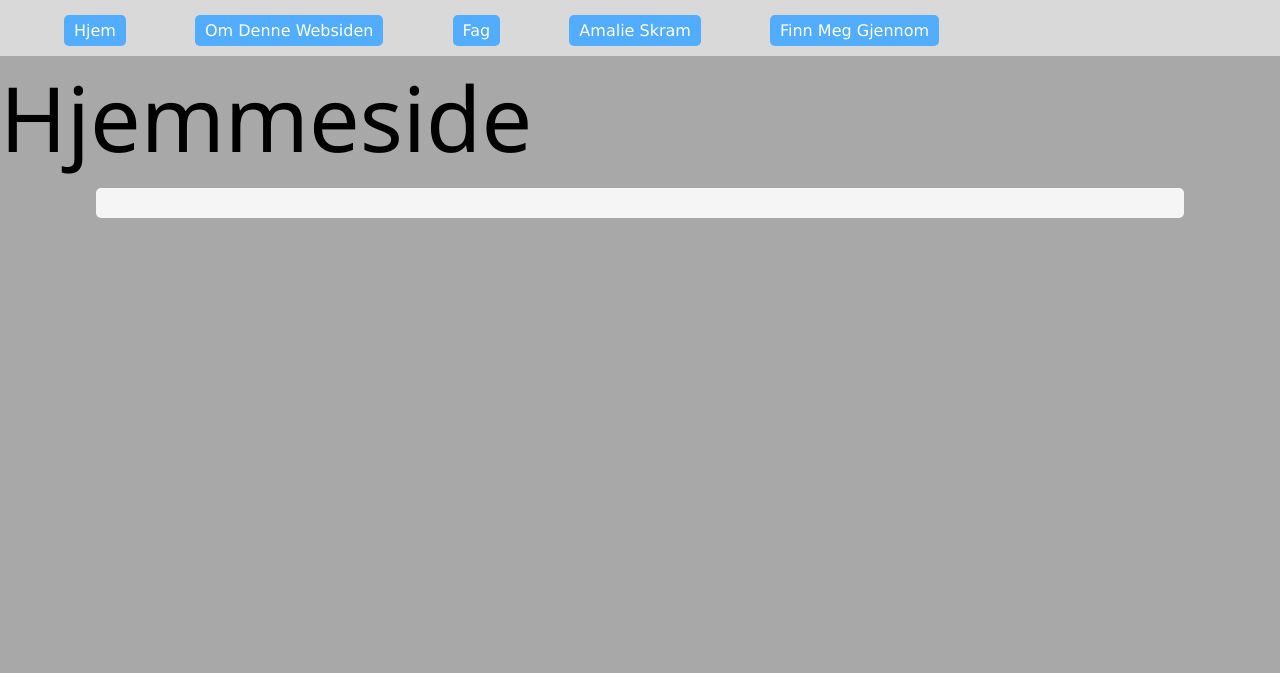
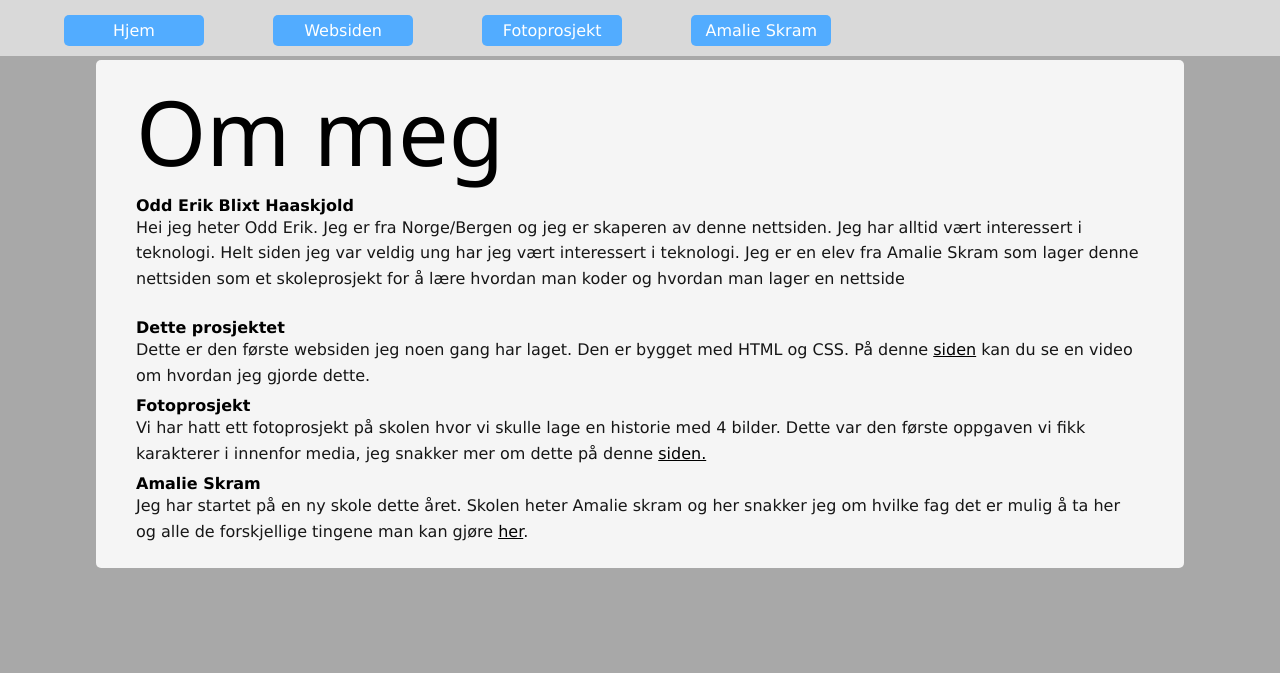
Before and after one commit to Andanorsk/Hjemmeside, a plain HTML site: page index.html in a window 1280 px wide. Shown: the top 673 px of the page. Drawn offline with Linux system fonts and the light colour scheme.

Commit message:
Oppdatert

```diff
--- a/index.html
+++ b/index.html
@@ -17,16 +17,25 @@
         <input type="checkbox" id="check_menu"><label for="check_menu" class="menu_icon">☰</label>
         <ul id="navul">
             <li><a href="index.html">Hjem</a></li>
-            <li><a href="prod.html">Om Denne Websiden</a></li>
-            <li><a href="IKT.html">Fag</a></li>
+            <li><a href="prod.html">Websiden</a></li>
+            <li><a href="IKT.html">Fotoprosjekt</a></li>
             <li><a href="amalie_skram.html">Amalie Skram</a></li>
-            <li><a href="finn_meg.html">Finn Meg Gjennom</a></li>
 
         </ul>
     </nav>
-    <h1>Hjemmeside</h1>
+
+
     <section>
-
+        <h1>Om meg</h1>
+        <h4>Odd Erik Blixt Haaskjold</h4>
+        <p>Hei jeg heter Odd Erik. Jeg er fra Norge/Bergen og jeg er skaperen av denne nettsiden. Jeg har alltid vært interessert i teknologi. Helt siden jeg var veldig ung har jeg vært interessert i teknologi. Jeg er en elev fra Amalie Skram som lager denne nettsiden som et skoleprosjekt for å lære hvordan man koder og hvordan man lager en nettside</p>
+        <img src="">
+        <h4>Dette prosjektet</h4>
+        <p>Dette er den første websiden jeg noen gang har laget. Den er bygget med HTML og CSS. På denne <a href="prod.html">siden</a> kan du se en video om hvordan jeg gjorde dette.</p>
+        <h4>Fotoprosjekt</h4>
+        <p>Vi har hatt ett fotoprosjekt på skolen hvor vi skulle lage en historie med 4 bilder. Dette var den første oppgaven vi fikk karakterer i innenfor media, jeg snakker mer om dette på denne <a href="IKT.html">siden.</a> </p>
+        <h4>Amalie Skram</h4>
+        <p>Jeg har startet på en ny skole dette året. Skolen heter Amalie skram og her snakker jeg  om hvilke fag det er mulig å ta her og alle de forskjellige tingene man kan gjøre <a href="amalie_skram.html">her</a>.</p>
     </section>
     <div class="logo_holder">
         <img src="static/logo.png" alt="logo" class="logo">
--- a/styles.css
+++ b/styles.css
@@ -31,16 +31,16 @@ h1{
 }
 section{
     width: 85%;
-    /*min-width: 600px;*/
     margin-left:auto;
     margin-right: auto;
     background-color: whitesmoke;
-    margin-top: 10pX;
+    margin-top: 60px;
     padding-top: 10px;
     padding-bottom: 20px;
     border-radius: 5px;
-    padding-left: 10px;
-    padding-right: 10px;
+    padding-left: 5vh;
+    padding-right: 5vh;
+
 
 }
 
@@ -70,7 +70,12 @@ nav{
     margin: 0px;
     width: 100%;
     display: flex; /*denne gjør at dette elemente overrider de andre elementene som ligger utenfor dette*/
+    position: fixed;
+    top:0;
 
+}
+a,a:visited{
+    color: black;
 }
 #check_menu{
     display:none;
@@ -81,7 +86,7 @@ nav{
     #check_menu:not(:checked) ~ #navul{
         display:none;
     }
-    nav li a:link,a:hover,a:visited,a:active{
+    li > a,li > a:hover,li > a:visited,li > a:active{
         text-decoration: none;
         color:white;
 
@@ -141,6 +146,8 @@ nav{
         margin-top: 5px;
         display: inline-block;
         transition: ease-out 0.2s;
+        width:140px;
+        text-align: center;
     }
     nav li:hover{
         background-color: #3677b3;
@@ -150,7 +157,7 @@ nav{
         background-color: #1f4263;
 
     }
-    nav li a:link,a:hover,a:visited,a:active{
+    li>a:link,li>a:hover,li>a:visited,li>a:active{
         text-decoration: none;
         color:white;
     }
@@ -159,7 +166,7 @@ nav{
 
 
 .bilde{
-    width: 80%;
+    width: max(80%, 320px);
     display:block;
     margin:0 auto;
     border: 2px solid;
@@ -176,6 +183,7 @@ nav{
 p{
     padding-bottom: 4px;
     line-height:2.5ch;
+
 }
 h4{
     padding-top: 4px;
@@ -185,6 +193,12 @@ h2{
     padding-bottom: 3px;
 }
 
+#p1{
+    margin-top: 50px;
+    padding: 4px;
+    font-size:24px;
+    border: 1px solid #1d1d1d;
+}
 /* . definerer class */
 /* # definerer id */
 /* du kan liste elementer med komma */
```
Also changed, not shown: IKT.html (+9 -4 lines), finn_meg.html (+2 -2 lines).
